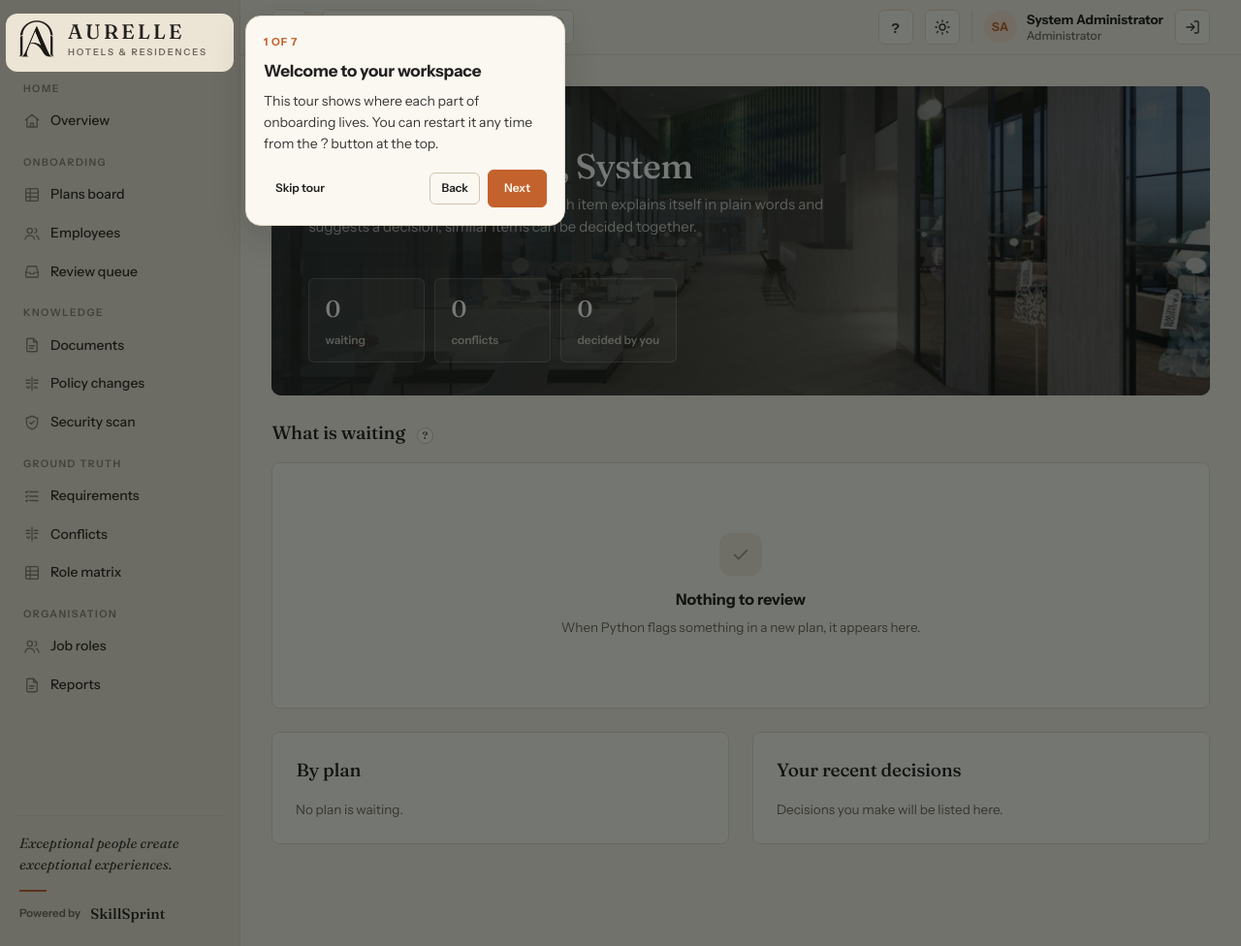
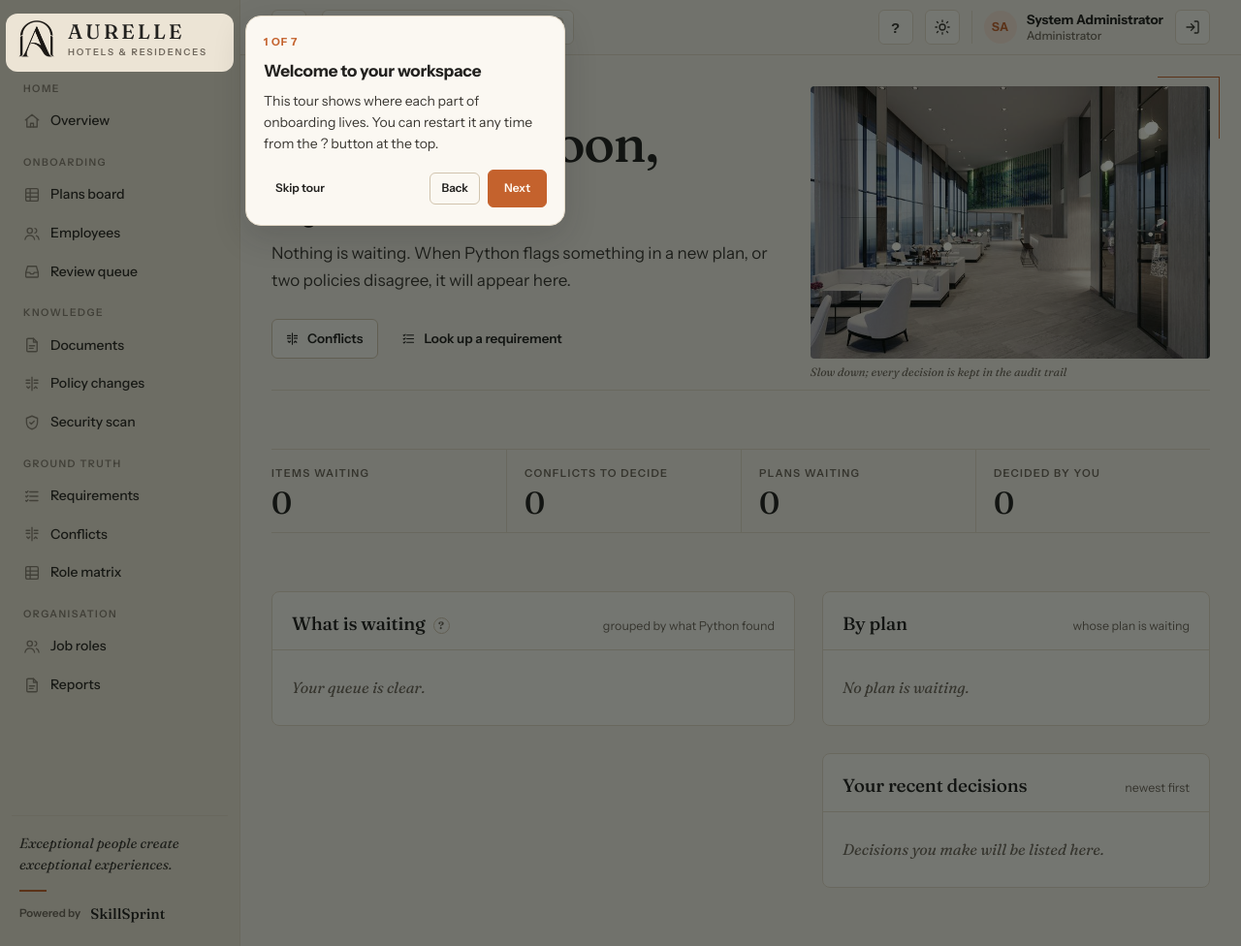
Before and after one commit to 27fazeelat-spec/techwiz26, a Flask app: page /dashboard/review in a window 1280 px wide. Shown: the whole page at 97% size. Run offline with Flask 3, Linux system fonts and the light colour scheme; a user stored in the database is signed in; data comes from the database, SQL or seed files in the repository; data that the repository does not hold is empty; some libraries are stand-ins or nearby versions; some web fonts are replaced.

Commit message:
Reviewer panel in the Terracotta theme; re-running conflict detection is now the administrator's job

```diff
--- a/config/permissions.yaml
+++ b/config/permissions.yaml
@@ -26,7 +26,8 @@ roles:
       - roles.view
       - requirements.view
       - matrix.view
-      - conflicts.*
+      - conflicts.view
+      - conflicts.resolve     # decide conflicts; re-running detection is the administrator's job
       - security.view
       - plans.view
       - review.*
--- a/src/ground_truth/routes.py
+++ b/src/ground_truth/routes.py
@@ -179,7 +179,7 @@ def conflicts():
 
 
 @bp.route("/conflicts/detect", methods=["POST"])
-@require_permission("conflicts.resolve")
+@require_permission("conflicts.detect")
 def conflicts_detect():
     from src.services.conflicts import detect_and_store
     found = detect_and_store(audit.actor_from_user(current_user))
--- a/src/main/routes.py
+++ b/src/main/routes.py
@@ -92,8 +92,10 @@ def reviewer_dashboard():
     decided_total = db.session.scalar(select(func.count()).select_from(ReviewItem)
                                       .where(ReviewItem.decision_by == current_user.email)) or 0
     kinds = [(k, n, label("item", k)) for k, n in sorted(open_items, key=lambda kv: -kv[1])]
+    from config.settings import today
+    from flask import current_app
     return render_template("dashboard/reviewer.html", kinds=kinds, total=sum(n for _, n in open_items), by_plan=by_plan,
-                           conflicts=conflicts, mine=mine, decided_total=decided_total)
+                           conflicts=conflicts, mine=mine, decided_total=decided_total, today=today(current_app.config))
 
 
 @bp.route("/dashboard/admin")
--- a/static/css/terra.css
+++ b/static/css/terra.css
@@ -317,3 +317,14 @@
 
 @media (max-width: 1100px) { .tstats { grid-template-columns: repeat(3, minmax(0, 1fr)); } .tstats div:nth-child(4) { border-left: 0; padding-left: 0; } .tstats div:nth-child(n + 4) { border-top: 1px solid var(--line); } }
 @media (max-width: 760px) { .tstats { grid-template-columns: repeat(2, minmax(0, 1fr)); } .tstats div { border-left: 0; padding-left: 0; } }
+
+/* ======================================================================
+   Reviewer home
+   ====================================================================== */
+.tstats--4 { grid-template-columns: repeat(4, minmax(0, 1fr)); }
+.todo--count li a { grid-template-columns: 108px minmax(0, 1fr) auto; }
+.todo__count { font-family: var(--font-display); font-size: 30px; font-weight: 500; line-height: 1; color: var(--primary); font-variant-numeric: lining-nums; }
+.todo--people li a { grid-template-columns: 40px minmax(0, 1fr) auto; }
+.todo--people .avatar { background: var(--surface-sunk); color: var(--ink-soft); }
+@media (max-width: 1100px) { .tstats--4 { grid-template-columns: repeat(2, minmax(0, 1fr)); } .tstats--4 div:nth-child(3) { border-left: 0; padding-left: 0; } .tstats--4 div:nth-child(n + 3) { border-top: 1px solid var(--line); } }
+@media (max-width: 1100px) { .tstats--4 div:nth-child(4) { border-left: 1px solid var(--line); padding-left: 18px; } }
--- a/templates/base.html
+++ b/templates/base.html
@@ -1,6 +1,6 @@
 {% from "_macros.html" import icon, initials %}
 {# Roles moved to the Terracotta & Olive workspace theme so far; the rest follow one panel at a time. #}
-{% set terra = current_user.is_authenticated and current_user.app_role in ['admin', 'training_manager'] %}
+{% set terra = current_user.is_authenticated and current_user.app_role in ['admin', 'training_manager', 'reviewer'] %}
 <!doctype html>
 <html lang="en">
 <head>
--- a/templates/dashboard/reviewer.html
+++ b/templates/dashboard/reviewer.html
@@ -1,57 +1,78 @@
 {% extends "base.html" %}
-{% from "_macros.html" import icon, initials, empty, help %}
+{% from "_macros.html" import icon, initials, help %}
 {% block title %}My reviews{% endblock %}
 {% block content %}
-<section class="heroband rise">
-  <img class="heroband__art" src="{{ url_for('static', filename='img/aurelle/photos/corridor.jpg') }}" alt="">
-  <div class="heroband__row">
-    <div>
-      <p class="heroband__kicker">Reviewer</p>
-      <h1><span data-greeting>Welcome</span>, {{ current_user.name.split(' ')[0] }}</h1>
-      <p>You decide what Python could not. Each item explains itself in plain words and suggests a decision; similar items can be decided together.</p>
-      <div class="heroband__actions">
-        {% if total %}<a class="btn btn--gold" href="{{ url_for('review.queue') }}" data-cursor="Start">{{ icon('inbox', 15) }}Start reviewing</a>{% endif %}
-        {% if conflicts %}<a class="btn" href="{{ url_for('ground_truth.conflicts') }}">{{ icon('split', 15) }}{{ conflicts|length }} conflict{{ 's' if conflicts|length != 1 }} to decide</a>{% endif %}
-      </div>
+{% set n_conf = conflicts|length %}
+
+<header class="ahead">
+  <div class="ahead__text">
+    <p class="eyebrow">{{ today.strftime('%A, %d %B %Y') }}</p>
+    <h1><span data-greeting>Welcome</span>, {{ current_user.name.split(' ')[0] }}.</h1>
+    <p class="ahead__lead">
+      {% if total or n_conf %}
+        {% if total %}{{ total }} plan item{{ 's' if total != 1 }}{% endif %}{% if total and n_conf %} and {% endif %}{% if n_conf %}{{ n_conf }} conflict{{ 's' if n_conf != 1 }}{% endif %}
+        {{ 'is' if (total + n_conf) == 1 else 'are' }} waiting for your decision. Each one explains itself and suggests an answer; you have the last word.
+      {% else %}Nothing is waiting. When Python flags something in a new plan, or two policies disagree, it will appear here.{% endif %}
+    </p>
+    <div class="ahead__actions">
+      {% if total %}<a class="btn btn--primary" href="{{ url_for('review.queue') }}" data-cursor="Start">{{ icon('inbox', 15) }}Start reviewing</a>{% endif %}
+      <a class="btn" href="{{ url_for('ground_truth.conflicts') }}">{{ icon('split', 15) }}Conflicts</a>
+      <a class="btn btn--ghost" href="{{ url_for('ground_truth.requirements') }}">{{ icon('list', 15) }}Look up a requirement</a>
     </div>
-    <div class="heroband__stats">
-      <div class="glass"><b data-count="{{ total }}">{{ total }}</b><span>waiting</span></div>
-      <div class="glass"><b data-count="{{ conflicts|length }}">{{ conflicts|length }}</b><span>conflicts</span></div>
-      <div class="glass"><b data-count="{{ decided_total }}">{{ decided_total }}</b><span>decided by you</span></div>
+  </div>
+  <figure class="ahead__photo">
+    <img src="{{ url_for('static', filename='img/aurelle/photos/corridor.jpg') }}" alt="A long, quiet hotel corridor">
+    <figcaption>Slow down; every decision is kept in the audit trail</figcaption>
+  </figure>
+</header>
+
+<section class="asec">
+  <dl class="tstats tstats--4">
+    <div><dt>Items waiting</dt><dd>{{ total }}</dd></div>
+    <div><dt>Conflicts to decide</dt><dd>{{ n_conf }}</dd></div>
+    <div><dt>Plans waiting</dt><dd>{{ by_plan|length }}</dd></div>
+    <div><dt>Decided by you</dt><dd>{{ decided_total }}</dd></div>
+  </dl>
+</section>
+
+<section class="asec acols">
+  <div class="acard">
+    <div class="acard__head"><h3>What is waiting {{ help('review') }}</h3><span>grouped by what Python found</span></div>
+    <ul class="todo todo--count">
+      {% for k, n, (text, tip) in kinds %}
+      <li><a href="{{ url_for('review.queue', kind=k) }}" data-cursor="Decide">
+        <span class="todo__count">{{ n }}</span>
+        <span class="todo__text"><strong>{{ text }}</strong><span>{{ tip }}</span></span>
+        <span class="todo__go">Decide together →</span></a></li>
+      {% endfor %}
+      {% for c in conflicts %}
+      <li><a href="{{ url_for('ground_truth.conflicts') }}#{{ c.conflict_code }}" data-cursor="Decide">
+        <span class="todo__kind">Conflict</span>
+        <span class="todo__text"><strong>{{ c.left.doc_id }} and {{ c.right.doc_id }} disagree</strong><span class="mono">{{ c.conflict_code }}</span><span> · same authority, so a person must choose</span></span>
+        <span class="todo__go">Choose →</span></a></li>
+      {% endfor %}
+      {% if not kinds and not conflicts %}<li class="todo__empty">Your queue is clear.</li>{% endif %}
+    </ul>
+  </div>
+
+  <div style="display: flex; flex-direction: column; gap: 28px">
+    <div class="acard">
+      <div class="acard__head"><h3>By plan</h3><span>whose plan is waiting</span></div>
+      {% if by_plan %}<ul class="todo todo--people">
+        {% for p, n in by_plan %}<li><a href="{{ url_for('review.queue', plan=p.id) }}" data-cursor="Open">
+          <span class="avatar">{{ initials(p.employee.name) }}</span>
+          <span class="todo__text"><strong>{{ p.employee.name }}</strong><span>{{ p.job_role.name }} · <span class="mono">{{ p.plan_code }} v{{ p.version }}</span></span></span>
+          <span class="todo__go">{{ n }} →</span></a></li>{% endfor %}
+      </ul>{% else %}<p class="todo__empty">No plan is waiting.</p>{% endif %}
+    </div>
+    <div class="acard">
+      <div class="acard__head"><h3>Your recent decisions</h3><span>newest first</span></div>
+      {% if mine %}<ul class="alog">
+        {% for r in mine %}<li><time>{{ r.decision_at.strftime('%d %b %H:%M') if r.decision_at }}</time>
+          <div><a href="{{ url_for('review.detail', pk=r.id) }}" style="color: inherit"><b>{{ r.status|capitalize }}</b> · RV-{{ '%05d' % r.id }}</a><br>
+            <span>{{ status_label('item', r.original_status)[0] }}</span></div></li>{% endfor %}
+      </ul>{% else %}<p class="todo__empty">Decisions you make will be listed here.</p>{% endif %}
     </div>
   </div>
 </section>
-
-<section class="rise">
-  <h2 class="section-title" style="margin-bottom: var(--space-4)">What is waiting {{ help('review') }}</h2>
-  {% if kinds %}
-  <div class="kinds">
-    {% for k, n, (text, tip) in kinds %}
-    <a class="kindcard" href="{{ url_for('review.queue', kind=k) }}" data-cursor="Decide">
-      <b data-count="{{ n }}">{{ n }}</b><strong>{{ text }}</strong><p>{{ tip }}</p>
-      <span class="kindcard__go">Decide these together →</span>
-    </a>
-    {% endfor %}
-  </div>
-  {% else %}<section class="panel">{{ empty('Nothing to review', 'When Python flags something in a new plan, it appears here.', 'check') }}</section>{% endif %}
-</section>
-
-<div class="grid-2">
-  <section class="panel rise">
-    <h2 class="panel__title">By plan</h2>
-    {% if by_plan %}<ul class="upnext">
-      {% for p, n in by_plan %}<li><a href="{{ url_for('review.queue', plan=p.id) }}" data-cursor="Open">
-        <span class="avatar">{{ initials(p.employee.name) }}</span>
-        <span class="upnext__text"><strong>{{ p.employee.name }}</strong><span>{{ p.job_role.name }} · {{ p.plan_code }} v{{ p.version }}</span></span>
-        <span class="badge badge--warn">{{ n }}</span></a></li>{% endfor %}
-    </ul>{% else %}<p class="muted small">No plan is waiting.</p>{% endif %}
-  </section>
-  <section class="panel rise">
-    <h2 class="panel__title">Your recent decisions</h2>
-    {% if mine %}<ul class="rows">{% for r in mine %}
-      <li class="rows__item"><a href="{{ url_for('review.detail', pk=r.id) }}">RV-{{ '%05d' % r.id }} · {{ status_label('item', r.original_status)[0] }}</a>
-        <span class="rows__meta"><span class="badge badge--info">{{ r.status|capitalize }}</span><span class="small muted">{{ r.decision_at.strftime('%d %b %H:%M') if r.decision_at }}</span></span></li>{% endfor %}</ul>
-    {% else %}<p class="muted small">Decisions you make will be listed here.</p>{% endif %}
-  </section>
-</div>
 {% endblock %}
--- a/templates/ground_truth/conflicts.html
+++ b/templates/ground_truth/conflicts.html
@@ -16,7 +16,7 @@
     <h1>Conflicts {{ help('conflict') }}</h1>
     <p class="pagehead__meta">Contradictions between documents, found by deterministic checks and resolved by the documented precedence rules. Overridden clauses are removed from the matrix and never shown to Gemini.</p>
   </div>
-  {% if can('conflicts.resolve') %}
+  {% if can('conflicts.detect') %}
   <form method="post" action="{{ url_for('ground_truth.conflicts_detect') }}" data-busy="Checking for contradictions…">
     <input type="hidden" name="csrf_token" value="{{ csrf_token() }}">
     <button class="btn" type="submit">{{ icon('split', 16) }}Run contradiction check</button>
```
Also changed, not shown: tests/test_workspace.py (+13 -0 lines).
